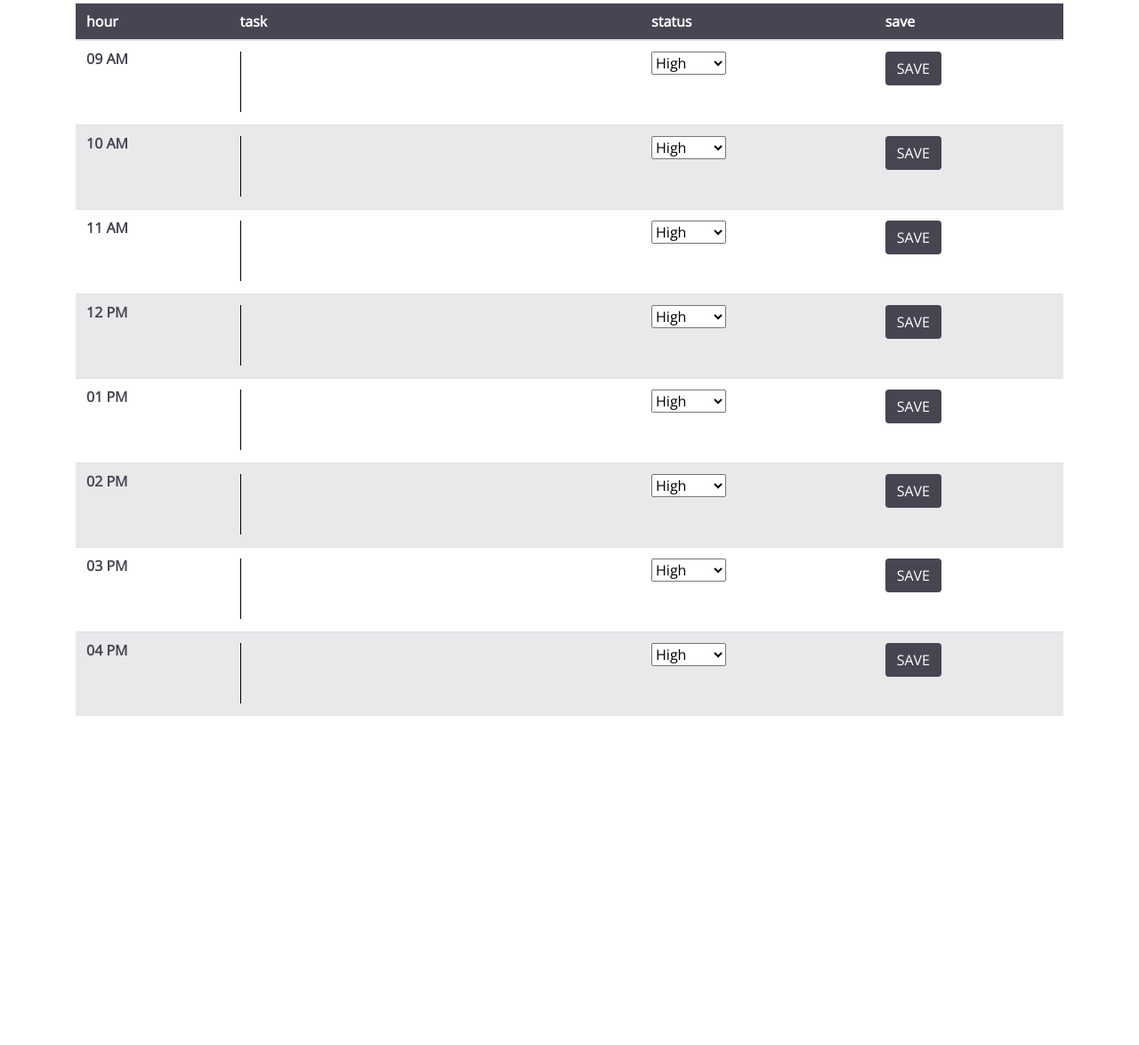
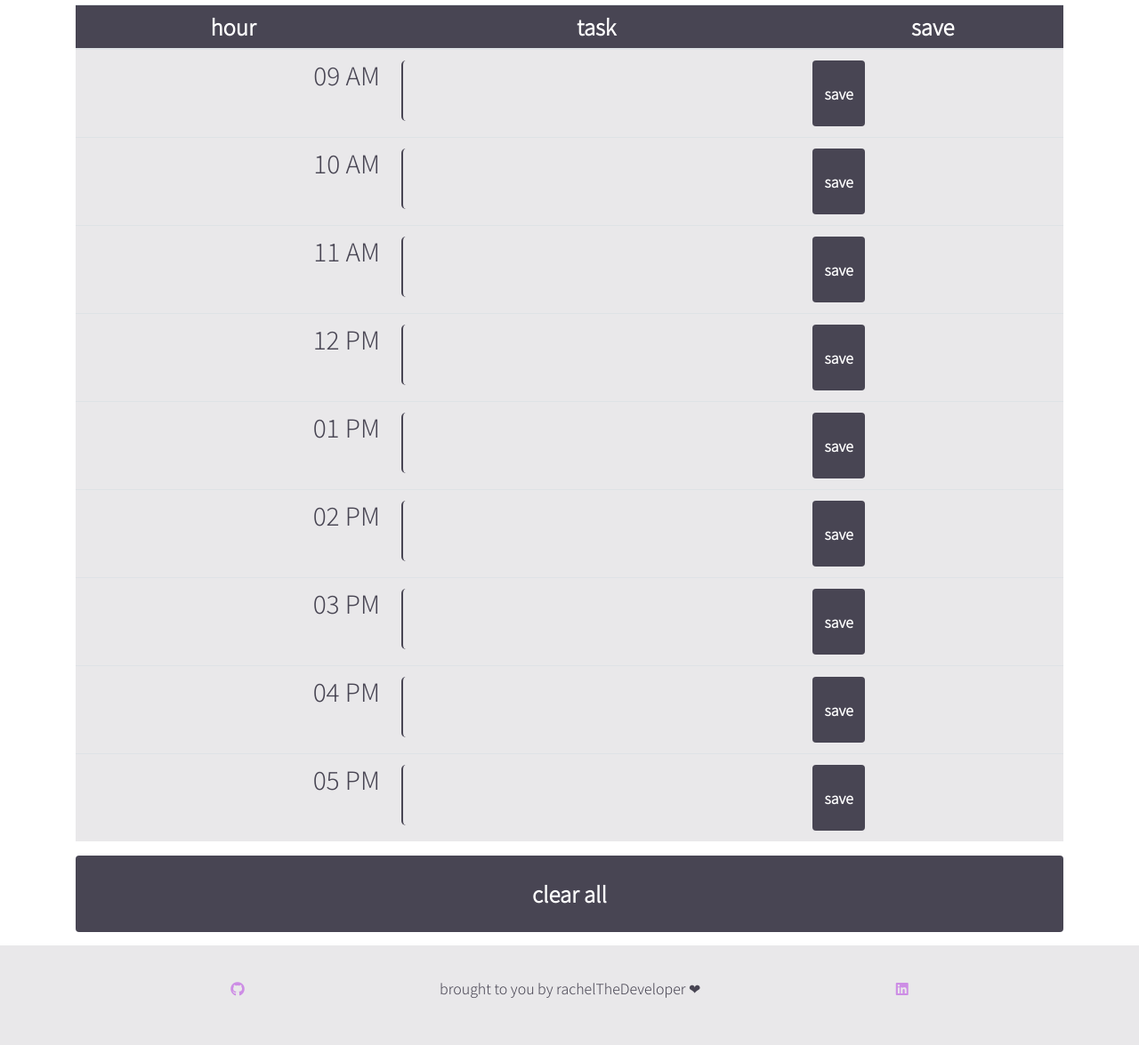
Before and after one commit to ray0095/dayplanner, a plain HTML site: page index.html in a window 1280 px wide. Shown: the part 333-1508 px from the top of the page at 89% size. Before the commit the page ends 1154 px from the top, so only its background shows below. Drawn offline with nearby package versions, Linux system fonts and the light colour scheme.

Commit message:
figured out the JQuery and got everything working. Styling finished

```diff
--- a/index.html
+++ b/index.html
@@ -14,11 +14,11 @@
       integrity="sha384-50oBUHEmvpQ+1lW4y57PTFmhCaXp0ML5d60M1M7uH2+nqUivzIebhndOJK28anvf"
       crossorigin="anonymous"
     />
-    <link
-      href="https://fonts.googleapis.com/css?family=Open+Sans&display=swap"
-      rel="stylesheet"
-    />
+    <link rel="preconnect" href="https://fonts.gstatic.com">
+    <link href="https://fonts.googleapis.com/css2?family=Noto+Sans+KR:wght@300&display=swap" rel="stylesheet">
+
     <link rel="stylesheet" href="style.css" />
+
     <title>Work Day Scheduler</title>
   </head>
 
@@ -34,154 +34,142 @@
           <tr>
             <th scope="col">hour</th>
             <th scope="col" class="col-5">task</th>
-            <th scope="col">status</th>
             <th scope="col">save</th>
           </tr>
         </thead>
         <tbody>
-            <tr class="odd">
-              <td id="hour9" class="timeblock"></td>
+            <tr class="timeValue" data-index="9">
+                <td>
+                  <div>
+                    <h3>09 AM</h3>
+                  </div>
+                </td>
                   <td class="col-5">
-                  <textarea id="task" class="taskBox" name="message" rows="3" cols="30"></textarea>
+                    <textarea id="task1" class="taskBox" name="message" rows="3" cols="30"></textarea>
                   </td>
                   <td>
-                  <select id="priority">
-                    <option value="High">High</option>
-                    <option value="Medium">Medium</option>
-                    <option value="Low">Low</option>
-                  </select>
-                </td>
-                <td>
-                  <button id="saveBtn" class="btn">SAVE</button>
+                    <button id="saveBtn" class="btn">save</button>
                   </td>
             </tr>
-
-            <tr class="even">
-              <td id="hour10"></td>
-
+            <tr class="timeValue" data-index="10">
+              <td>
+                <div>
+                  <h3>10 AM</h3>
+                </div>
+              </td>
                 <td class="col-5">
                   <textarea id="task2" class="taskBox" name="message" rows="3" cols="30"></textarea>
                 </td>
                 <td>
-                  <select id="priority">
-                    <option value="High">High</option>
-                    <option value="Medium">Medium</option>
-                    <option value="Low">Low</option>
-                  </select>
+                  <button id="saveBtn" class="btn">save</button>
+                </td>
+          </tr>
+          <tr class="timeValue" data-index="11">
+            <td>
+              <div>
+                <h3>11 AM</h3>
+              </div>
+            </td>
+              <td class="col-5">
+                <textarea id="task3" class="taskBox" name="message" rows="3" cols="30"></textarea>
               </td>
               <td>
-                  <button id="saveBtn2" class="btn">SAVE</button>
+                <button id="saveBtn" class="btn">save</button>
               </td>
-
           </tr>
-
-            <tr class="odd">
-              <td id="hour11"></td>
+          <tr class="timeValue" data-index="12">
+            <td>
+              <div>
+                <h3>12 PM</h3>
+              </div>
+            </td>
               <td class="col-5">
-                  <textarea id="task" class="taskBox" name="message" rows="3" cols="30"></textarea>
+                <textarea id="task4" class="taskBox" name="message" rows="3" cols="30"></textarea>
               </td>
               <td>
-                  <select id="priority">
-                    <option value="High">High</option>
-                    <option value="Medium">Medium</option>
-                    <option value="Low">Low</option>
-                  </select>
+                <button id="saveBtn" class="btn">save</button>
+              </td>
+          </tr>
+          <tr class="timeValue" data-index="13">
+            <td>
+              <div>
+                <h3>01 PM</h3>
+              </div>
+            </td>
+              <td class="col-5">
+                <textarea id="task5" class="taskBox" name="message" rows="3" cols="30"></textarea>
               </td>
               <td>
-                  <button id="saveBtn" class="btn">SAVE</button>
+                <button id="saveBtn" class="btn">save</button>
               </td>
           </tr>
-
-            <tr class="even">
-              <td id="hour12"></td>
-
+          <tr class="timeValue" data-index="14">
+            <td>
+              <div>
+                <h3>02 PM</h3>
+              </div>
+            </td>
               <td class="col-5">
-                  <textarea id="task2" class="taskBox" name="message" rows="3" cols="30"></textarea>
+                <textarea id="task6" class="taskBox" name="message" rows="3" cols="30"></textarea>
               </td>
               <td>
-                  <select id="priority">
-                    <option value="High">High</option>
-                    <option value="Medium">Medium</option>
-                    <option value="Low">Low</option>
-                  </select>
+                <button id="saveBtn" class="btn">save</button>
+              </td>
+          </tr>
+          <tr class="timeValue" data-index="15">
+            <td>
+              <div>
+                <h3>03 PM</h3>
+              </div>
+            </td>
+              <td class="col-5">
+                <textarea id="task7" class="taskBox" name="message" rows="3" cols="30"></textarea>
               </td>
               <td>
-                  <button id="saveBtn2" class="btn">SAVE</button>
+                <button id="saveBtn" class="btn">save</button>
               </td>
-
           </tr>
-
-            <tr class="odd">
-              <td id="hour13"></td>
+          <tr class="timeValue" data-index="16">
+            <td>
+              <div>
+                <h3>04 PM</h3>
+              </div>
+            </td>
               <td class="col-5">
-                  <textarea id="task" class="taskBox" name="message" rows="3" cols="30"></textarea>
+                <textarea id="task8" class="taskBox" name="message" rows="3" cols="30"></textarea>
               </td>
               <td>
-                  <select id="priority">
-                    <option value="High">High</option>
-                    <option value="Medium">Medium</option>
-                    <option value="Low">Low</option>
-                  </select>
+                <button id="saveBtn" class="btn">save</button>
+              </td>
+          </tr>
+          <tr class="timeValue" data-index="17">
+            <td>
+              <div>
+                <h3>05 PM</h3>
+              </div>
+            </td>
+              <td class="col-5">
+                <textarea id="task9" class="taskBox" name="message" rows="3" cols="30"></textarea>
               </td>
               <td>
-                  <button id="saveBtn" class="btn">SAVE</button>
-                </td>
-            </tr>
-
-            <tr class="even">
-              <td id="hour14"></td>
-                <td class="col-5">
-                  <textarea id="task" class="taskBox" name="message" rows="3" cols="30"></textarea>
-                </td>
-                <td>
-                  <select id="priority">
-                    <option value="High">High</option>
-                    <option value="Medium">Medium</option>
-                    <option value="Low">Low</option>
-                  </select>
-                </td>
-                <td>
-                  <button id="saveBtn" class="btn">SAVE</button>
-                </td>
-            </tr>
-
-            <tr class="odd">
-              <td id="hour15"></td>
-                <td class="col-5">
-                  <textarea id="task" class="taskBox" name="message" rows="3" cols="30"></textarea>
-                </td>
-                <td>
-                  <select id="priority">
-                    <option value="High">High</option>
-                    <option value="Medium">Medium</option>
-                    <option value="Low">Low</option>
-                  </select>
-                </td>
-                <td>
-                  <button id="saveBtn" class="btn">SAVE</button>
-                </td>
-            </tr>
-
-            <tr class="even">
-              <td id="hour16"></td>
-                <td class="col-5">
-                  <textarea id="task" class="taskBox" name="message" rows="3" cols="30"></textarea>
-                </td>
-                <td>
-                  <select id="priority">
-                    <option value="High">High</option>
-                    <option value="Medium">Medium</option>
-                    <option value="Low">Low</option>
-                  </select>
-                </td>
-                <td>
-                  <button id="saveBtn" class="btn">SAVE</button>
+                <button id="saveBtn" class="btn">save</button>
               </td>
           </tr>
 
         </tbody>
       </table>
+      <button id="clearBtn" class="btn">clear all</button>
     </div>
+
+    <footer><!--footer-->
+      <a href="https://github.com/ray0095" target="_blank">
+      <i class="fab fa-github"></i>
+      </a>
+      <p>brought to you by rachelTheDeveloper &#10084</p>
+      <a href="https://www.linkedin.com/in/rachel-strong-54276a142/" target="_blank">
+      <i class="fab fa-linkedin"></i>
+      </a>
+    </footer>
 
 
     <script src="https://cdnjs.cloudflare.com/ajax/libs/jquery/3.2.1/jquery.min.js"></script>
--- a/script.js
+++ b/script.js
@@ -1,78 +1,53 @@
-var currentDay = moment();
+var currentDay = moment(); //Grabs current date prints to page
 $("#currentDay").text(currentDay.format(" [Today is ] dddd, MMM Do"));
+var currentHour = moment().format('HH');//Grabs current hour
+var currentInt = parseInt(currentHour); //Changes current hour to an integer
 
-//hour block values
-var hour9 = moment("09:00:00", "HH:mm").format("hh A");
-$("#hour9").text(hour9);
-var hour10 = moment("10:00:00", "HH:mm").format("hh A");
-$("#hour10").text(hour10);
-var hour11 = moment("11:00:00", "HH:mm").format("hh A");
-$("#hour11").text(hour11);
-var hour12 = moment("12:00:00", "HH:mm").format("hh A");
-$("#hour12").text(hour12);
-var hour13 = moment("13:00:00", "HH:mm").format("hh A");
-$("#hour13").text(hour13);
-var hour14 = moment("14:00:00", "HH:mm").format("hh A");
-$("#hour14").text(hour14);
-var hour15 = moment("15:00:00", "HH:mm").format("hh A");
-$("#hour15").text(hour15);
-var hour16 = moment("16:00:00", "HH:mm").format("hh A");
-$("#hour16").text(hour16);
+//Loop to change row color based on time
+  function changeColor() {
+    $('.timeValue').each(function(index,item){
+      blockValue = parseInt($(item).data('index'));
+      if(blockValue === currentInt){
+          $(item).addClass('present');
+      } else if (blockValue < currentInt) {
+        $(item).addClass('past');
+      } else {
+        $(item).addClass('future');
+      }
+    });
 
+};
+changeColor();//runs change color function
 
-// function timeColor() {
-//   var currentHour = moment().format('hh A');
-//   console.log(currentHour);
+//Checks time every second and reruns changeColor function
+var reRun = window.setInterval(function(){
+  changeColor();
+}, 1000);
 
-// }
+//get and render user input from local storage
+$(document).ready(function(){
+  $('.taskBox').each(function(){
+      var id = $(this).attr('id');
+      var value = localStorage.getItem(id);
+      $(this).val(value);
+  });
+});
 
+//save user input to local storage
+$('.btn').on('click', function(){
+  $('.taskBox').each(function(){
+      var id = $(this).attr('id');
+      var value = $(this).val();
+      localStorage.setItem(id, value);
+  });
+});
 
-
-var taskList = document.getElementById("task");
-var saveBtn = document.getElementById("saveBtn");
-var taskList2 = document.getElementById("task2");
-var saveBtn2 = document.getElementById("saveBtn2");
-
-//9 oclock hour
-function saveTaskList1() {
-    var task1 = taskList.value.trim()
-
-    localStorage.setItem("tasks", task1);
-}
-
-  function renderTaskList1() {
-    var pastTaskList = localStorage.getItem("tasks");
-    taskList.textContent = pastTaskList;
-  }
-
-  saveBtn.addEventListener("click", function(event) {
-  event.preventDefault();
-  saveTaskList1();
-  renderTaskList1();
+//clear all tasks button
+$('#clearBtn').on('click', function(){
+  $('.taskBox').each(function(){
+      $('.taskBox').val('');
+      var id = $(this).attr('id');
+      var value = $(this).val();
+      localStorage.setItem(id, value);
   });
-
-  //10 oclock hour
-  function saveTaskList2() {
-    var task2 = taskList.value.trim()
-
-    localStorage.setItem("tasks2", task2);
-}
-
-  function renderTaskList2() {
-    var pastTaskList = localStorage.getItem("tasks2");
-    taskList2.textContent = pastTaskList;
-  }
-
-
-  saveBtn2.addEventListener("click", function(event) {
-  event.preventDefault();
-  saveTaskList2();
-  renderTaskList2();
-  });
-
-
-  function init() {
-    renderTaskList1();
-    renderTaskList2();
-  }
-  init();
+});
--- a/style.css
+++ b/style.css
@@ -2,39 +2,54 @@
   --planner-color: #484553;
   --planer-head: white;
   --even-row:  #4845531f;
+  --live-row: #cd8de5;
+  --future-row:
 }
 
 body {
-  font-family: 'Open Sans', sans-serif;
+  font-family: 'Noto Sans KR', sans-serif;
   font-size: 16px;
   line-height: 1;
+}
+
+a {
+  color: var(--live-row);
 }
 
 textarea{
   background: transparent;
   border: none;
   resize: none;
-  color: #000000;
-  border-left: 1px solid black;
+  color: var(--planner-color);
+  border-left: 2px solid var(--planner-color);
   padding: 10px;
   width: 100%;
+  border-radius: 5px;
+}
+
+textarea:hover {
+  box-shadow: 1px 1px 10px var(--live-row);
 }
 
 .jumbotron {
   text-align: center;
   background-color: transparent;
-  color: black;
+  color: var(--planer-head);
   border-radius: 0;
-  border-bottom: 10px solid black;
+  background-color: var(--planner-color);
 }
+
 
 .description{
   white-space: pre-wrap;
 }
 
-.time-block{
+#currentDay{
   text-align: center;
   border-radius: 15px;
+  font-size: 2.0rem;
+  color: var(--live-row);
+  text-shadow: 1px 1px 10px var(--planer-head);
 }
 
 
@@ -42,6 +57,8 @@ textarea{
 thead {
   background-color: var(--planner-color) ;
   color: var(--planer-head) ;
+  font-size: 1.5rem;
+  text-align: center;
 }
 
 tbody {
@@ -50,32 +67,50 @@ tbody {
   align-items: center;
 }
 
+h3{
+  text-align: right;
+  color: var(--planner-color);
+}
+
 #hour {
   text-align: right;
   font-size: 1.5rem;
 }
 
-#checkbox {
-  align-items: center;
-}
-
 .btn {
   background-color: var(--planner-color);
   color: var(--planer-head);
+  padding-top: 1.5rem;
+  padding-bottom: 1.5rem;
+  font-weight: 600;
 }
 
-.even {
+#clearBtn {
+  width: 100%;
+  margin-bottom: 15px;
+  font-weight: 600;
+  font-size: 1.5rem;
+}
+
+footer { /*flex box for footer*/
+  display: flex;
+  text-align: center;
+  justify-content: space-evenly;
+  padding: 40px;
+  background-color: var(--even-row);
+  color: var(--planner-color);
+  font-size: 1rem;
+}
+
+/*row styles based on time*/
+.present {
+  background-color: var(--live-row);
+}
+
+.past {
   background-color: var(--even-row);
 }
 
-.present {
-  background-color: green;
+.future {
+  background-color: var(--planer-head);
 }
-
-.past {
-  background-color: grey;
-}
-
-.future {
-  background-color: burlywood;
-}
```
Lines whose indentation alone changed are shown as unchanged.
